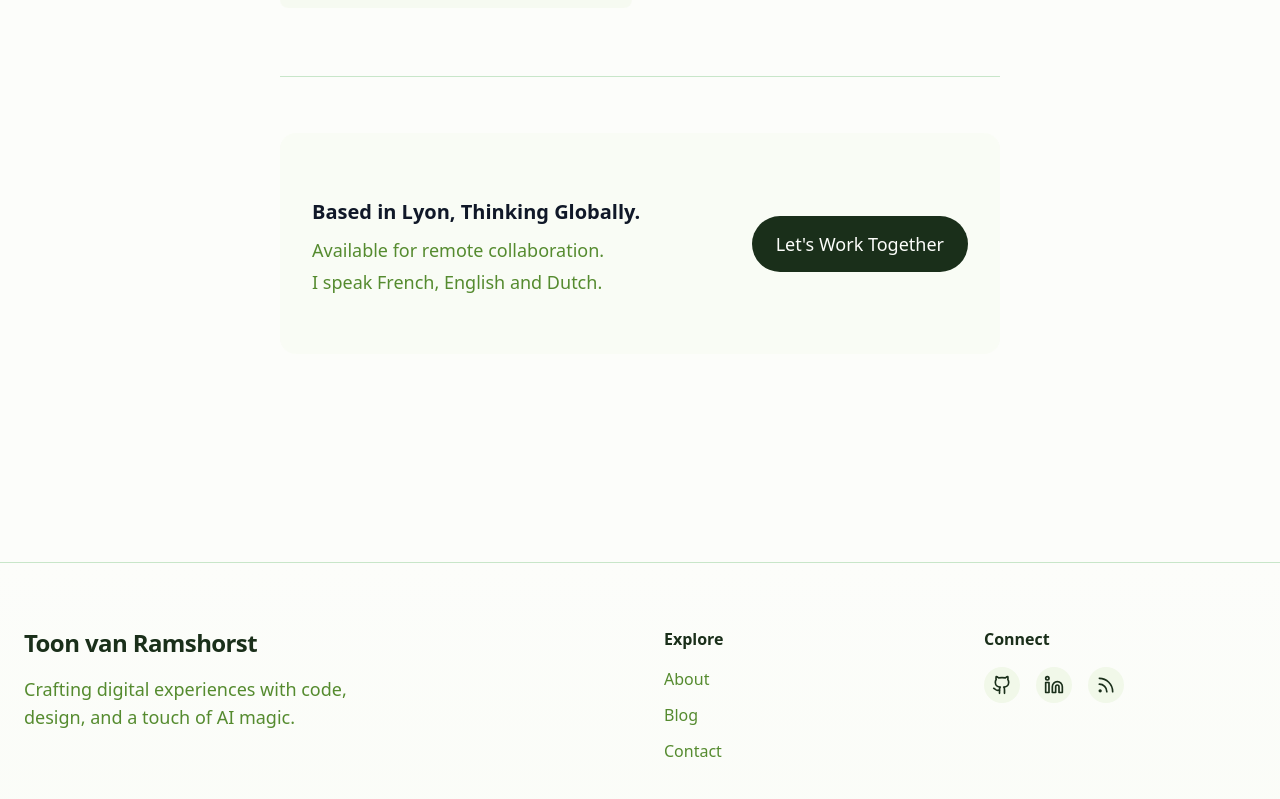
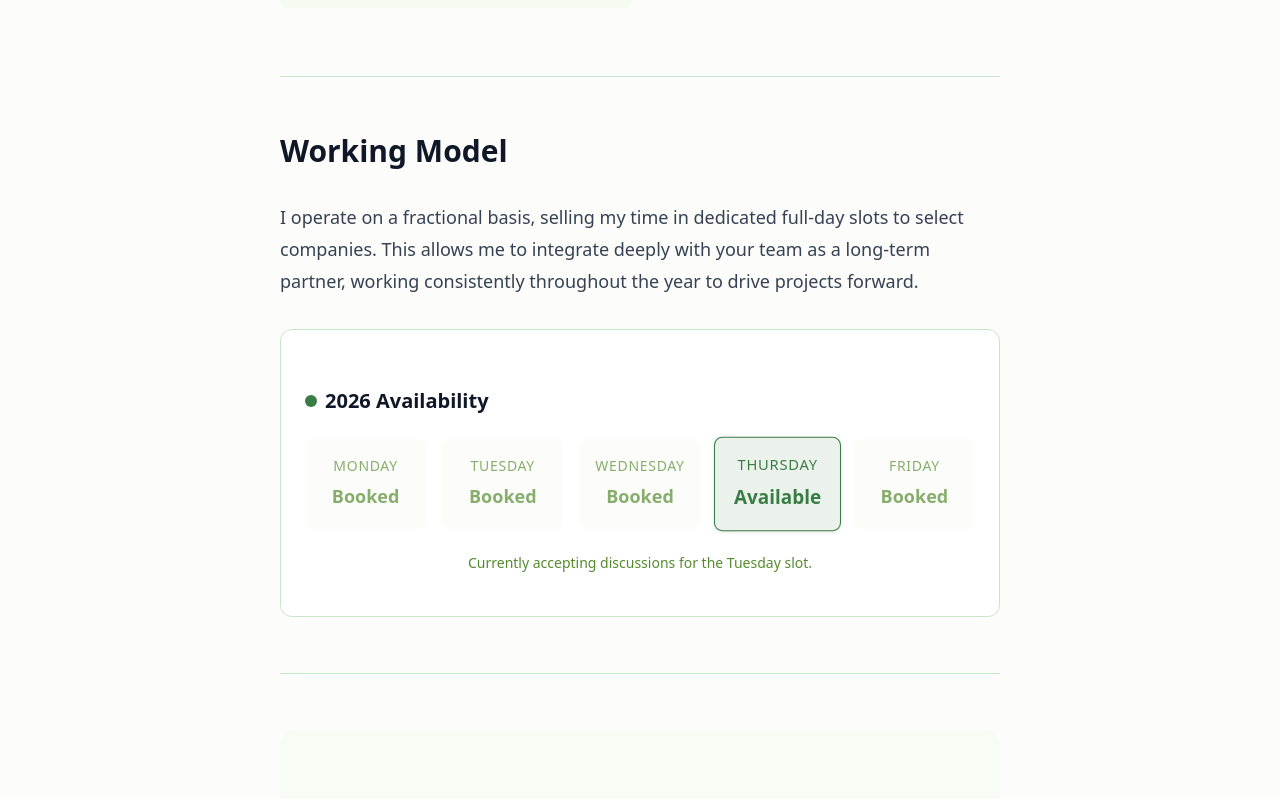
Before and after one commit to ramshorst/toon.vanramshor.st, a Next.js app: page /about in a window 1280 px wide. Shown: the part 1320-2119 px from the top of the page. Built offline with nearby package versions, Linux system fonts and the light colour scheme.

Commit message:
feat: Add working model and availability section to about page and force static generation for RSS feed.

```diff
--- a/src/app/about/page.tsx
+++ b/src/app/about/page.tsx
@@ -58,6 +58,51 @@ export default function AboutPage() {
 
                 <hr className="border-border my-12" />
 
+                <h2 className="text-3xl font-bold mb-8">Working Model</h2>
+                <p className="mb-8">
+                    I operate on a fractional basis, selling my time in dedicated full-day slots to select companies.
+                    This allows me to integrate deeply with your team as a long-term partner, working consistently throughout the year
+                    to drive projects forward.
+                </p>
+
+                <div className="bg-card border border-border rounded-xl p-6 mb-12">
+                    <h3 className="text-xl font-semibold mb-6 flex items-center gap-2">
+                        <span className="relative flex h-3 w-3">
+                            <span className="animate-ping absolute inline-flex h-full w-full rounded-full bg-primary opacity-75"></span>
+                            <span className="relative inline-flex rounded-full h-3 w-3 bg-primary"></span>
+                        </span>
+                        2026 Availability
+                    </h3>
+                    <div className="grid grid-cols-1 sm:grid-cols-5 gap-4">
+                        {[
+                            { day: "Monday", status: "Booked" },
+                            { day: "Tuesday", status: "Booked" },
+                            { day: "Wednesday", status: "Booked" },
+                            { day: "Thursday", status: "Available" },
+                            { day: "Friday", status: "Booked" },
+                        ].map((slot) => (
+                            <div
+                                key={slot.day}
+                                className={`
+                                    flex flex-col items-center justify-center p-4 rounded-lg border text-center transition-all
+                                    ${slot.status === "Available"
+                                        ? "bg-primary/10 border-primary text-primary font-medium scale-105 shadow-sm"
+                                        : "bg-muted/30 border-transparent text-muted-foreground opacity-70"
+                                    }
+                                `}
+                            >
+                                <span className="text-sm uppercase tracking-wider mb-1">{slot.day}</span>
+                                <span className="font-bold">{slot.status}</span>
+                            </div>
+                        ))}
+                    </div>
+                    <p className="text-sm text-muted-foreground mt-6 text-center">
+                        Currently accepting discussions for the Tuesday slot.
+                    </p>
+                </div>
+
+                <hr className="border-border my-12" />
+
                 <div className="flex flex-col sm:flex-row justify-between items-start sm:items-center gap-6 bg-muted/30 p-8 rounded-2xl">
                     <div>
                         <h3 className="text-xl font-bold mb-2">Based in Lyon, Thinking Globally.</h3>
--- a/src/app/feed.xml/route.ts
+++ b/src/app/feed.xml/route.ts
@@ -1,5 +1,7 @@
 import RSS from "rss";
 import { getBlogPosts } from "@/lib/blog";
+
+export const dynamic = "force-static";
 
 export async function GET() {
     const feed = new RSS({
```
